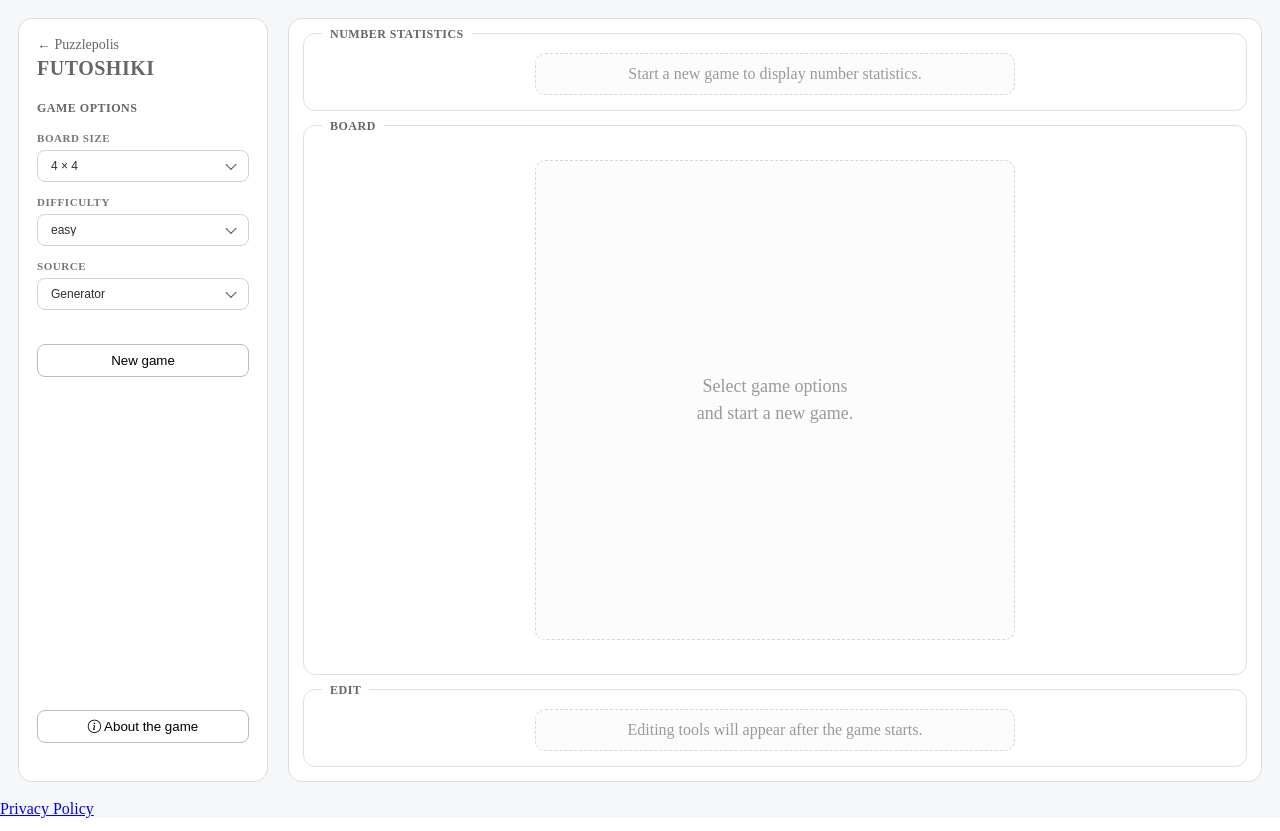
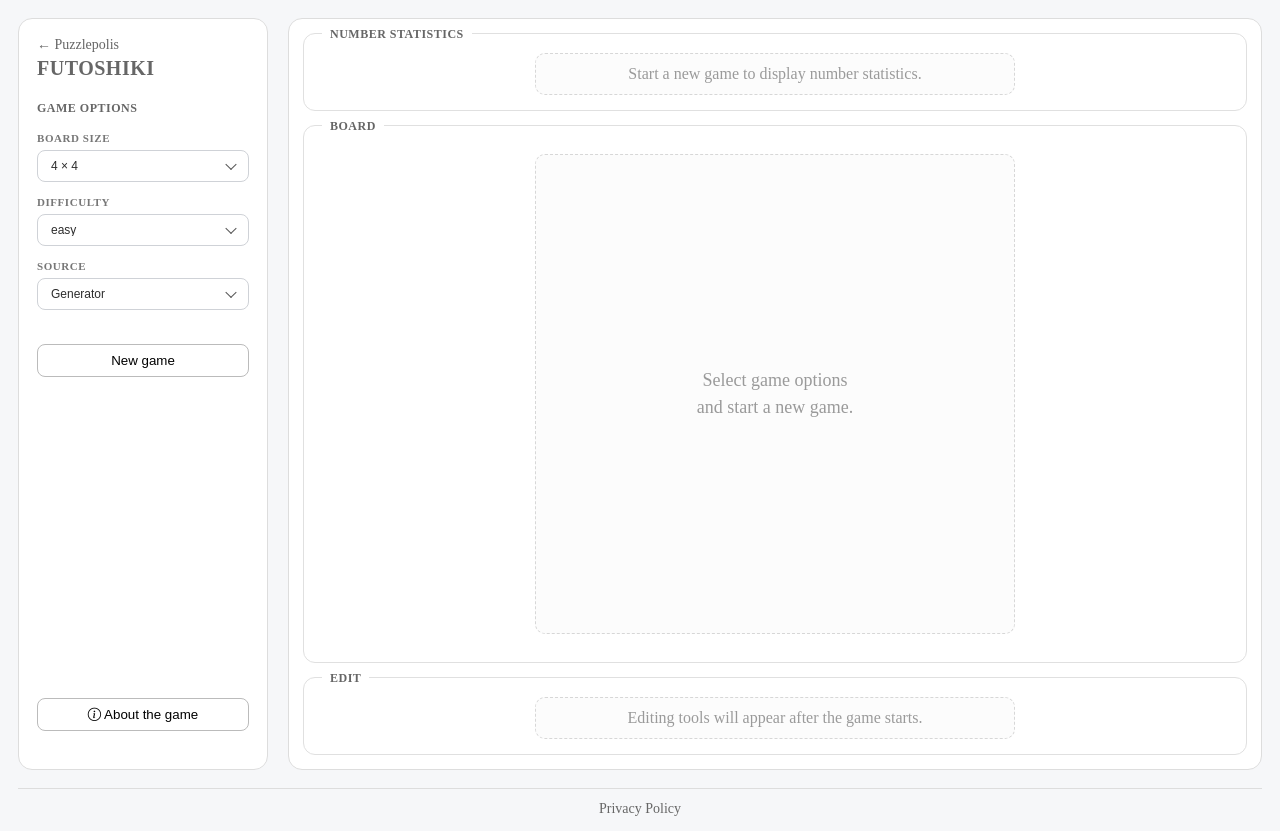
Before and after one commit to czmadzia2201/futoshiki-frontend, an Angular app: page / in a window 1280 px wide. Built offline with nearby package versions, Linux system fonts and the light colour scheme.

Commit message:
Fit game and footer into viewport using flexible layout

```diff
--- a/src/app/pages/game-page/game-page.css
+++ b/src/app/pages/game-page/game-page.css
@@ -1,6 +1,8 @@
 :host {
-  display: block;
+  display: flex;
+  flex-direction: column;
   min-height: 100vh;
+  min-height: 100dvh;
   background: #f6f7f9;
   color: #222;
 }
@@ -10,7 +12,9 @@
   grid-template-columns: 250px minmax(0, 1fr);
   gap: 20px;
   max-width: 1300px;
-  min-height: 100vh;
+  width: 100%;
+  flex: 1;
+  min-height: 0;
   margin: 0 auto;
   padding: 18px;
   box-sizing: border-box;
@@ -361,6 +365,29 @@ button:disabled {
   transform: rotate(90deg) scaleY(2.5);
 }
 
+
+.game-footer {
+  width: calc(100% - 36px);
+  max-width: 1264px;
+  margin: 0 auto;
+  padding: 12px 0 14px;
+  border-top: 1px solid #ddd;
+  color: #666;
+  font-family: "Times New Roman", Times, serif;
+  font-size: 14px;
+  text-align: center;
+}
+
+.game-footer a {
+  color: inherit;
+  text-decoration: none;
+}
+
+.game-footer a:hover,
+.game-footer a:focus-visible {
+  text-decoration: underline;
+}
+
 @media (max-width: 850px) {
   .game-layout {
     grid-template-columns: 1fr;
```
